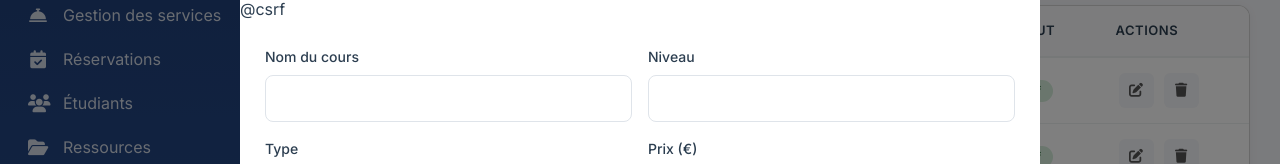
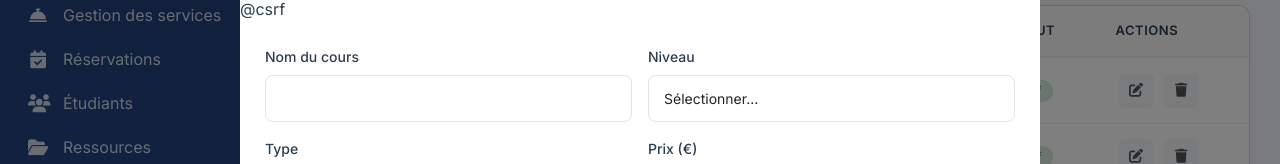
Before and after one commit to DigitalMillennial/Albina, a plain HTML site: page admin_modul/admin_cours.html in a window 1280 px wide. Both pictures are taken after a click on the button "Ajouter un cours". Shown: the part 176-340 px from the top of the page. Drawn offline with nearby package versions, Linux system fonts and the light colour scheme.

Commit message:
Update admin_cours.html

```diff
--- a/admin_modul/admin_cours.html
+++ b/admin_modul/admin_cours.html
@@ -226,7 +226,15 @@
             </div>
             <div class="col-md-6">
               <label for="courseLevel" class="form-label">Niveau</label>
-              <input type="text" name="level" id="courseLevel" class="form-control" required>
+              <select class="form-select" name="level" required>
+                  <option value="">Sélectionner...</option>
+                  <option value="A1">A1</option>
+                  <option value="A2">A2</option>
+                  <option value="B1">B1</option>
+                  <option value="B2">B2</option>
+                  <option value="C1">C1</option>
+                  <option value="all">Tous niveaux</option>
+                </select>
             </div>
 
             <!-- Type + Prix -->
```
